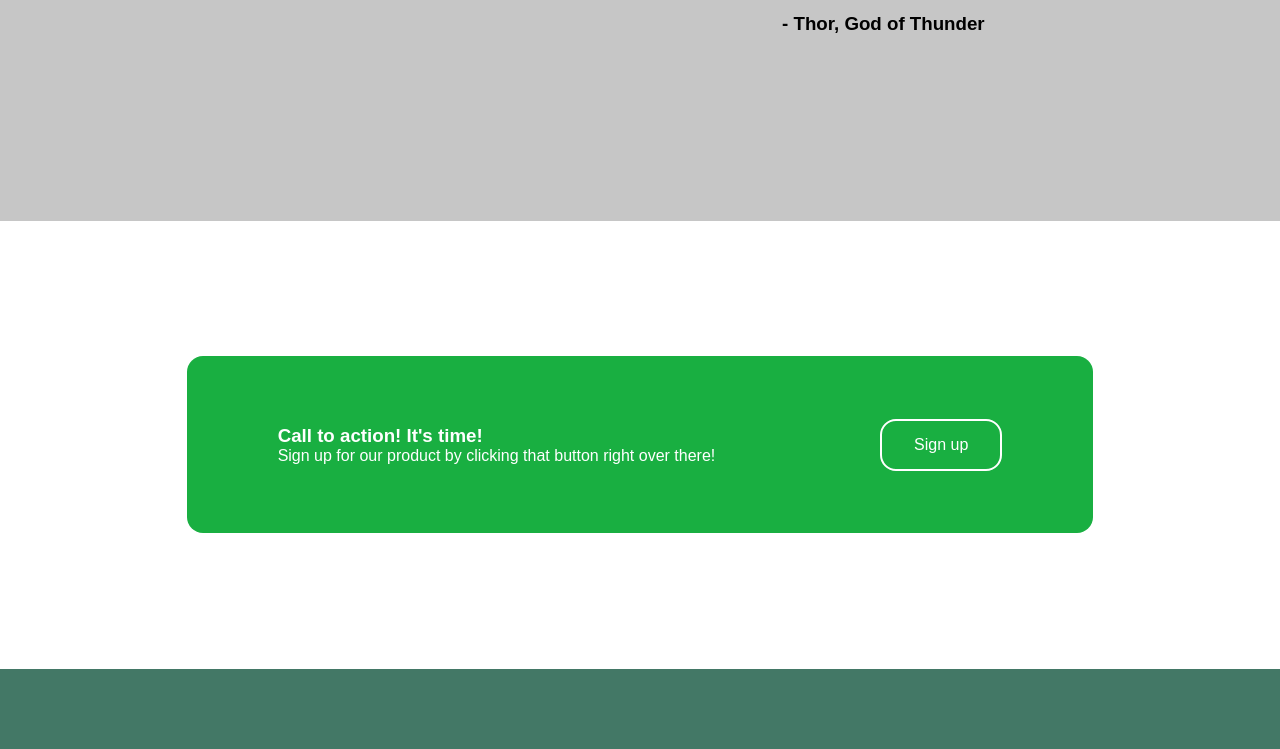
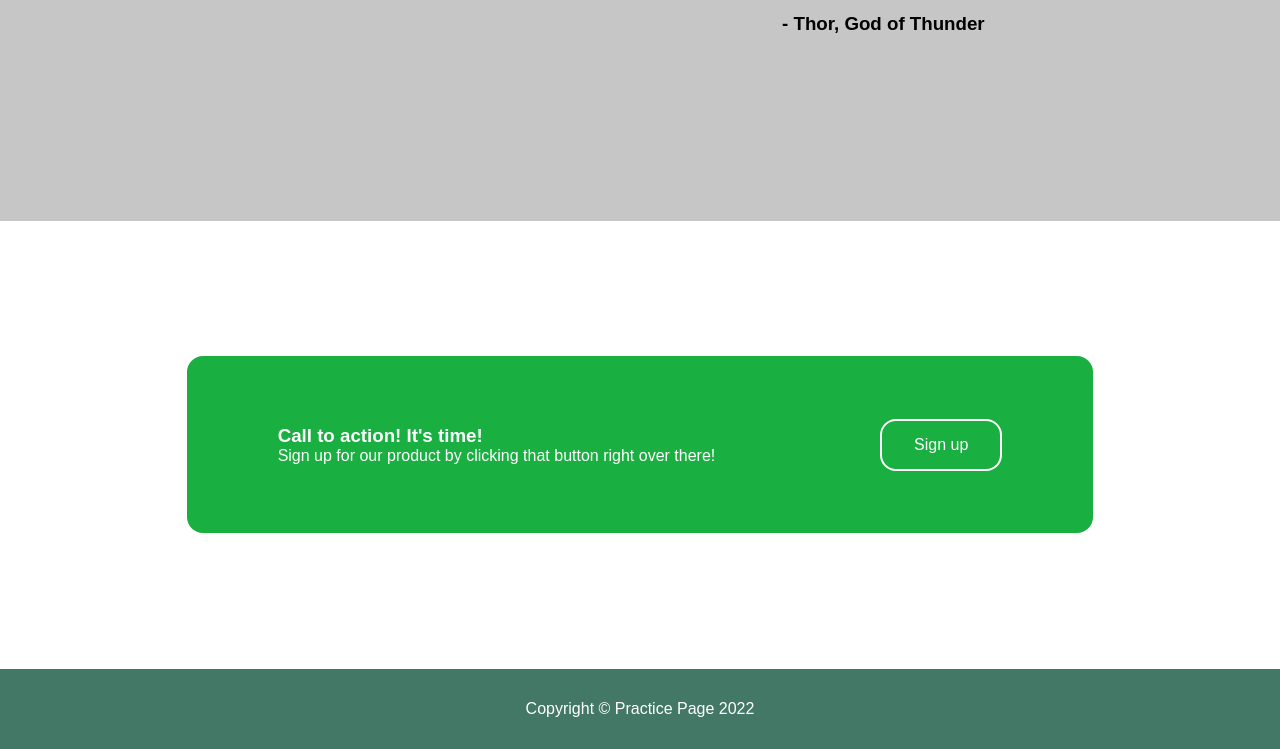
Before and after one commit to boros-brink/landing-page-practice, a plain HTML site: page index.html in a window 1280 px wide. Shown: the part 1440-2189 px from the top of the page. Before the commit the page ends 2109 px from the top, so only its background shows below. Drawn offline with Linux system fonts and the light colour scheme; a web font is replaced by a local one.

Commit message:
Add and complete footer

```diff
--- a/css/style.css
+++ b/css/style.css
@@ -201,3 +201,10 @@ h2 {
 .box.two {
     border: 2px solid white;
 }
+
+.container.six {
+    justify-content: center;
+    height: 3rem;
+    color: white;
+    font-weight: 300;
+}
--- a/index.html
+++ b/index.html
@@ -80,5 +80,11 @@
             </div>
         </div>
     </section>
+
+    <footer>
+        <div class="container six">
+            <p>Copyright &copy; Practice Page 2022</p>
+        </div>
+    </footer>
 </body>
 </html>
```
